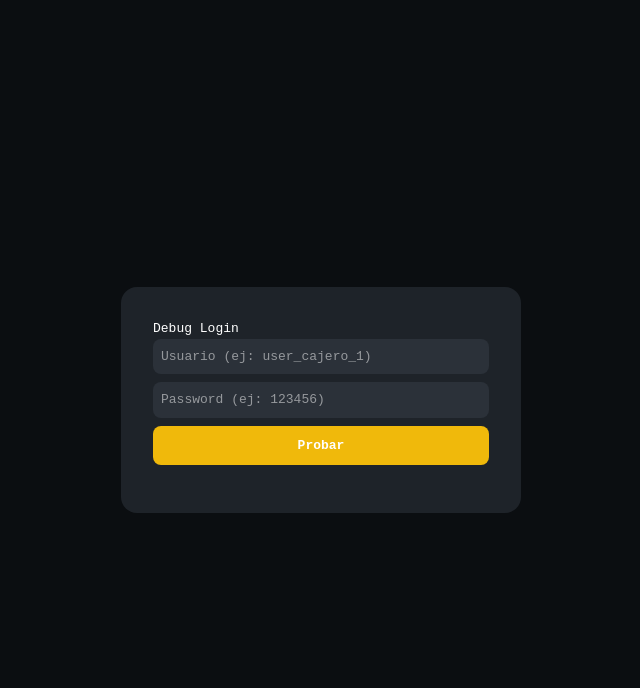
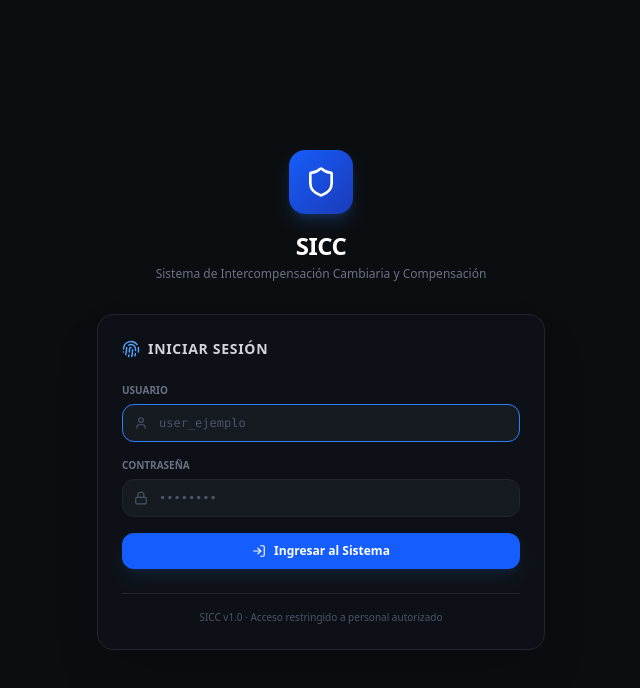
Before and after one commit to freddyizquierdo775-lang/SICC, a React (Vite) app: page / in a window 1280 px wide. Shown: the top 688 px of the page, without its empty margins (319-959 px from the left). Built offline with nearby package versions, Linux system fonts and the light colour scheme; no server answers.

Commit message:
fix: remover motion/react del Login (causaba insertBefore en React 19)
- motion.div reemplazado por div normal en Login.tsx
- Restaura App original con AuthContext + Login + DashboardLayout
- ShiftGate sigue bypassed para prueba incremental

```diff
--- a/src/main.tsx
+++ b/src/main.tsx
@@ -1,5 +1,5 @@
 import {createRoot} from 'react-dom/client';
-import DebugApp from './DebugApp.tsx';
+import App from './App.tsx';
 import './index.css';
 
-createRoot(document.getElementById('root')!).render(<DebugApp />);
+createRoot(document.getElementById('root')!).render(<App />);
--- a/src/pages/Login.tsx
+++ b/src/pages/Login.tsx
@@ -1,5 +1,4 @@
 import React, { useState } from 'react';
-import { motion } from 'motion/react';
 import { Shield, Fingerprint, Lock, User, AlertCircle, LogIn } from 'lucide-react';
 
 export default function Login() {
@@ -43,10 +42,7 @@ export default function Login() {
 
   return (
     <div className="min-h-screen bg-[#0b0e11] flex items-center justify-center p-4">
-      <motion.div
-        initial={{ opacity: 0, y: -20 }}
-        animate={{ opacity: 1, y: 0 }}
-        transition={{ duration: 0.4 }}
+      <div
         className="w-full max-w-md"
       >
         {/* Logo */}
@@ -131,7 +127,7 @@ export default function Login() {
             </p>
           </div>
         </div>
-      </motion.div>
+      </div>
     </div>
   );
 }
```
